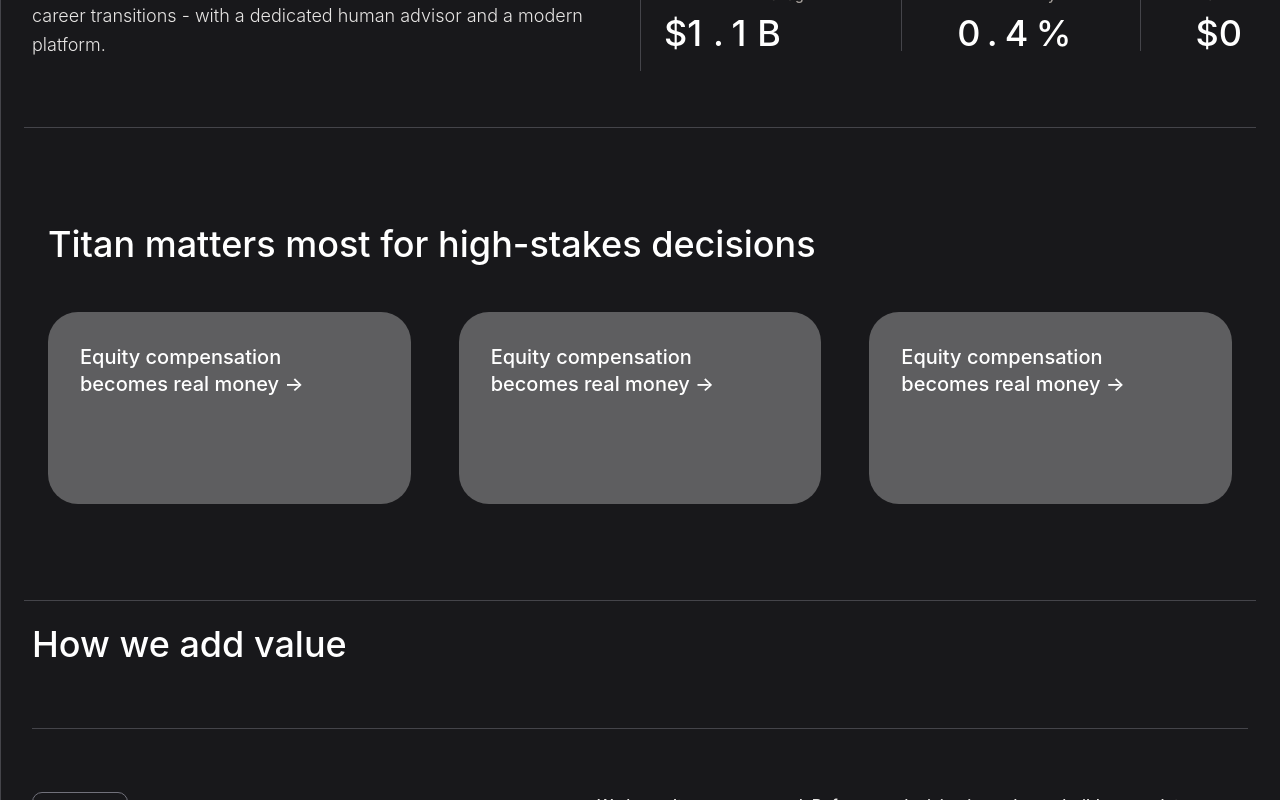
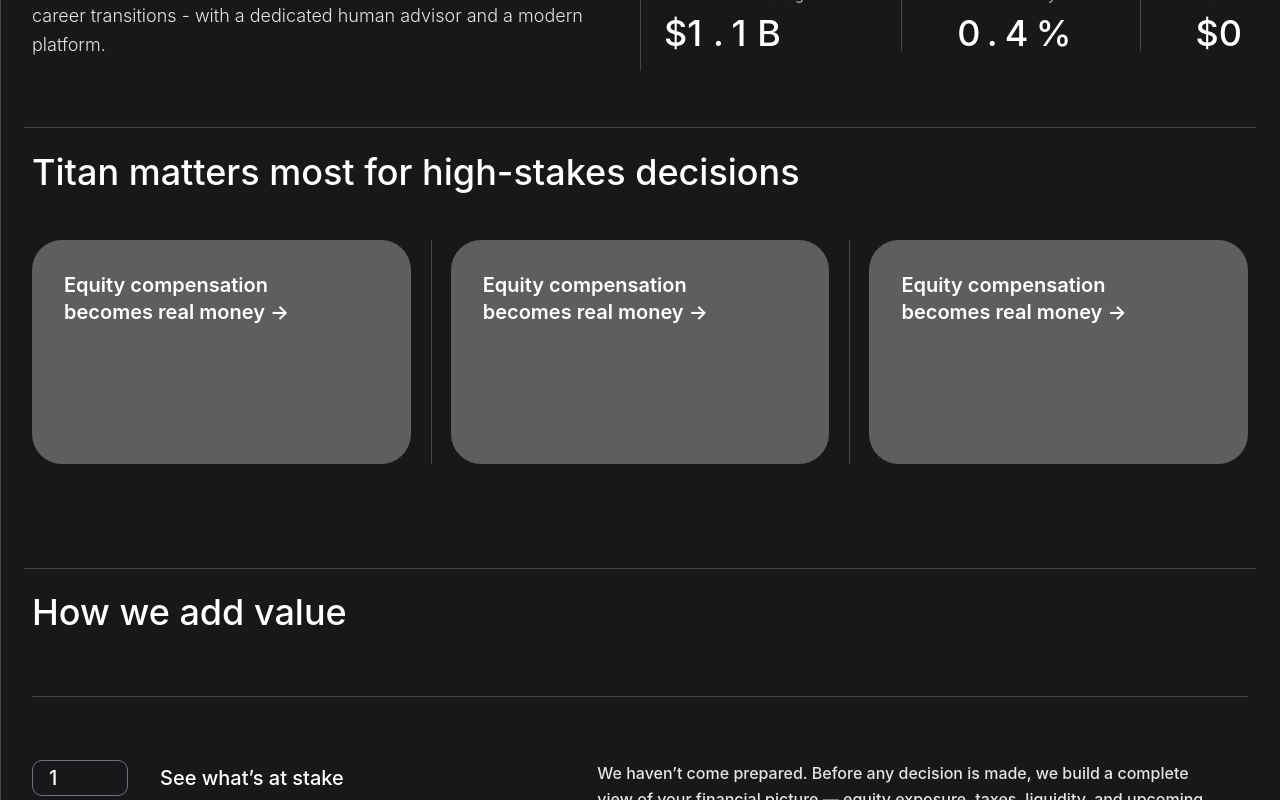
Before and after one commit to Devexhhh/SilvX-v1, a React (Vite) app: page / in a window 1280 px wide. Shown: the part 673-1473 px from the top of the page. Built offline with nearby package versions, Linux system fonts and the light colour scheme.

Commit message:
fixed CardsSection

```diff
--- a/src/components/layout/sections/CardsSection.tsx
+++ b/src/components/layout/sections/CardsSection.tsx
@@ -2,26 +2,49 @@
 
 export default function CardsSection() {
     return (
-        <section className="px-12 py-24 space-y-12 relative">
+        <section className="px-8 py-6 space-y-12 relative mb-20">
 
             <h2 className="text-4xl font-medium">
                 Titan matters most for high-stakes decisions
             </h2>
 
-            <div className="grid grid-cols-1 md:grid-cols-3 gap-12">
-                {[1, 2, 3].map((item) => (
-                    <>
-                        <div
-                            key={item}
-                            className="bg-white/30 rounded-[30px] h-48 p-8 hover:bg-white/40 transition-colors"
-                        >
-                            <h3 className="text-xl font-medium leading-snug">
-                                Equity compensation <br />
-                                becomes real money →
-                            </h3>
-                        </div>
-                    </>
-                ))}
+            {/* Grid with divider columns */}
+            <div className="grid grid-cols-1 md:grid-cols-[1fr_auto_1fr_auto_1fr] gap-5 items-stretch">
+
+                {/* Card 1 */}
+                <div className="bg-white/30 rounded-[30px] h-56 p-8 cursor-pointer hover:bg-white/40 transition-colors">
+                    <h3 className="text-xl font-semibold leading-snug">
+                        Equity compensation <br />
+                        becomes real money →
+                    </h3>
+                </div>
+
+                {/* Divider */}
+                <div className="hidden md:flex justify-center">
+                    <div className="w-[0.2px] h-full bg-zinc-500/50"></div>
+                </div>
+
+                {/* Card 2 */}
+                <div className="bg-white/30 rounded-[30px] h-56 p-8 cursor-pointer hover:bg-white/40 transition-colors">
+                    <h3 className="text-xl font-semibold leading-snug">
+                        Equity compensation <br />
+                        becomes real money →
+                    </h3>
+                </div>
+
+                {/* Divider */}
+                <div className="hidden md:flex justify-center">
+                    <div className="w-[0.2px] h-full bg-zinc-500/50"></div>
+                </div>
+
+                {/* Card 3 */}
+                <div className="bg-white/30 rounded-[30px] h-56 p-8 cursor-pointer hover:bg-white/40 transition-colors">
+                    <h3 className="text-xl font-semibold leading-snug">
+                        Equity compensation <br />
+                        becomes real money →
+                    </h3>
+                </div>
+
             </div>
 
         </section>
```
